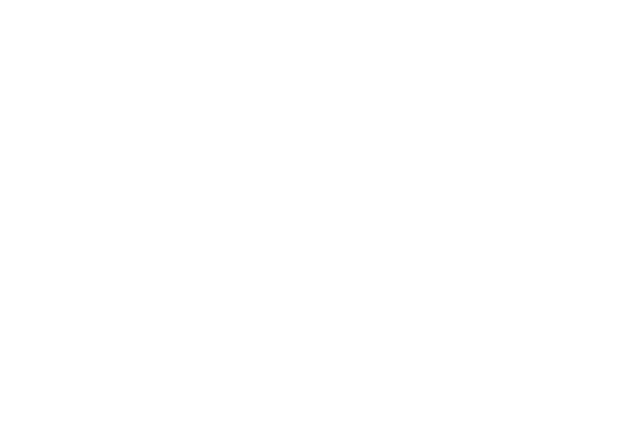
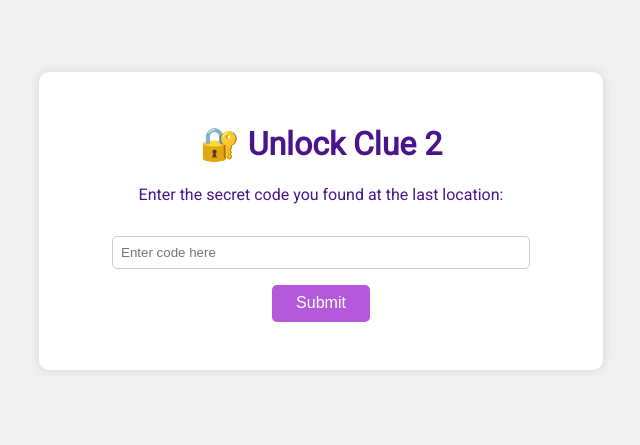
Before and after one commit to thedogschool101/scavenger-hunt-app, a plain HTML site: page unlock-clue2.html in a window 1280 px wide. Shown: the whole page, without its empty margins (319-959 px from the left). Drawn offline with Linux system fonts and the light colour scheme.

Commit message:
Update unlock-clue2.html

```diff
--- a/unlock-clue2.html
+++ b/unlock-clue2.html
@@ -1,3 +1,61 @@
+<!DOCTYPE html>
+<html lang="en">
+<head>
+  <meta charset="UTF-8">
+  <meta name="viewport" content="width=device-width, initial-scale=1.0">
+  <title>Unlock Clue 2</title>
+  <link href="https://fonts.googleapis.com/css2?family=Roboto&display=swap" rel="stylesheet">
+  <style>
+    body {
+      font-family: 'Roboto', sans-serif;
+      background-color: #f0f0f0;
+      color: #4A148C;
+      text-align: center;
+      padding: 2rem;
+    }
+    .card {
+      background: #fff;
+      padding: 2rem;
+      border-radius: 10px;
+      max-width: 500px;
+      margin: 2rem auto;
+      box-shadow: 0 0 10px rgba(0, 0, 0, 0.1);
+    }
+    input {
+      padding: 0.5rem;
+      margin-top: 1rem;
+      border-radius: 5px;
+      border: 1px solid #ccc;
+      width: 80%;
+    }
+    button {
+      margin-top: 1rem;
+      padding: 0.6rem 1.5rem;
+      border: none;
+      background-color: #B359D9;
+      color: white;
+      border-radius: 5px;
+      font-size: 1rem;
+      cursor: pointer;
+    }
+    #message {
+      margin-top: 1rem;
+      color: #d32f2f;
+      font-weight: bold;
+    }
+  </style>
+</head>
+<body>
+  <div class="card">
+    <h1>🔐 Unlock Clue 2</h1>
+    <p>Enter the secret code you found at the last location:</p>
+    <input id="codeInput" type="text" placeholder="Enter code here" />
+    <br />
+    <button onclick="checkCode()">Submit</button>
+    <div id="message"></div>
+  </div>
+
+  <!-- Firebase -->
   <script src="https://www.gstatic.com/firebasejs/9.22.2/firebase-app-compat.js"></script>
   <script src="https://www.gstatic.com/firebasejs/9.22.2/firebase-firestore-compat.js"></script>
   <script>
@@ -13,25 +71,41 @@
     firebase.initializeApp(firebaseConfig);
     const db = firebase.firestore();
 
-  function checkCode() {
+    async function checkCode() {
       const entered = document.getElementById("codeInput").value.trim().toLowerCase();
       const correct = "benchtail22";
 
-    if (entered === correct) {
-      const email = localStorage.getItem("userEmail") || "unknown@anonymous.com";
-      db.collection("players").where("email", "==", email).get().then(snapshot => {
+      if (entered !== correct) {
+        document.getElementById("message").innerText = "❌ Incorrect code. Try again.";
+        return;
+      }
+
+      const email = localStorage.getItem("userEmail");
+
+      if (!email || email === "unknown@anonymous.com") {
+        alert("You must sign up before unlocking clues.");
+        return;
+      }
+
+      try {
+        const snapshot = await db.collection("players").where("email", "==", email).get();
+
         if (!snapshot.empty) {
-          snapshot.docs[0].ref.update({
+          await snapshot.docs[0].ref.update({
             clue2_unlocked: new Date()
           });
         }
+
+        document.getElementById("message").innerText = "✅ Code accepted! Loading next clue...";
+        setTimeout(() => {
           window.location.href = "clue2.html";
-      }).catch(error => {
+        }, 1000);
+
+      } catch (error) {
         console.error("Error accessing Firestore:", error);
-        alert("Database error. Try again.");
-      });
-    } else {
-      document.getElementById("message").innerText = "❌ Incorrect code. Try again.";
+        alert("Database error. Try again later.");
       }
     }
   </script>
+</body>
+</html>
```
Lines whose indentation alone changed are shown as unchanged.
